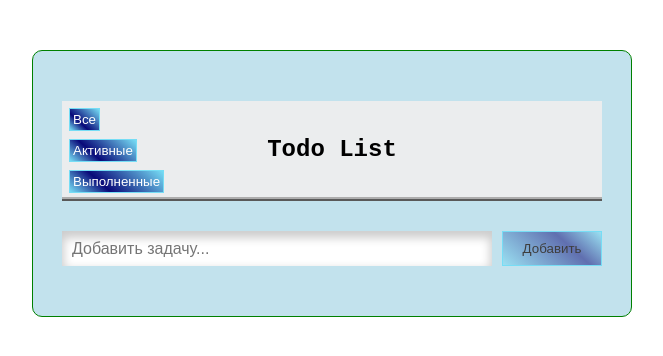
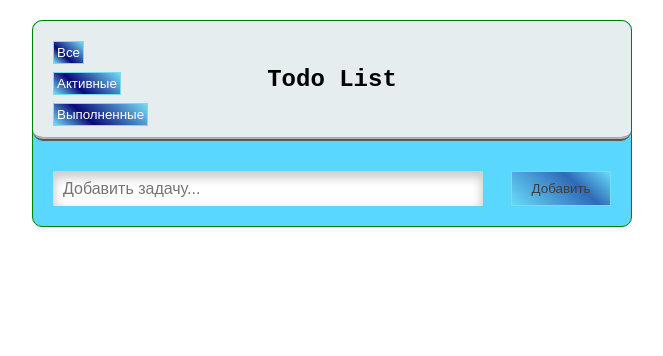
Before and after one commit to CheshireAtTheFront/ToDo-List---React, a React (Create React App) app: page / in a window 1280 px wide. Shown: the top 356 px of the page, without its empty margins (308-971 px from the left). Built offline with nearby package versions, Linux system fonts and the light colour scheme.

Commit message:
fixed: правка-стилей

```diff
--- a/package.json
+++ b/package.json
@@ -2,7 +2,7 @@
   "name": "todo-react",
   "version": "0.1.0",
   "private": true,
-  "homepage": "https://cheshireatthefront.github.io/ToDo-List---React.io",
+  "homepage": "https://cheshireatthefront.github.io/ToDo-List---React",
   "dependencies": {
     "@testing-library/jest-dom": "^5.17.0",
     "@testing-library/react": "^13.4.0",
--- a/public/index.html
+++ b/public/index.html
@@ -10,7 +10,7 @@
       content="Web site created using create-react-app"
     />
     <link rel="manifest" href="%PUBLIC_URL%/manifest.json" />
-    <link rel="stylesheet" href="/ToDo-List---React.io/style.css" />
+    <link rel="stylesheet" href="/ToDo-List---React/style.css" />
     <title>Todo List</title>
   </head>
   <body>
--- a/public/style.css
+++ b/public/style.css
@@ -11,19 +11,21 @@ button {
 }
 
 .App {
+  padding: 0 20px;
   font-size: 16px;
   font-family: "Courier New", Courier, monospace;
 }
 
 .main {
-  margin: 50px auto 0;
-  padding: 50px 0;
+  margin: 20px auto 20px;
+  padding-bottom: 20px;
   width: 100%;
   max-width: 600px;
   min-height: 200px;
   border: 1px solid green;
   border-radius: 10px;
-  background-color: rgba(0, 136, 179, 0.239);
+  background-color: rgb(90 215 255);
+  /* background-color: rgba(0, 136, 179, 0.239); */
 }
 
 .section {
@@ -33,7 +35,7 @@ button {
 .container {
   padding: 0 20px;
   width: 100%;
-  max-width: 580px;
+  max-width: 600px;
 }
 
 .block {
@@ -64,7 +66,7 @@ button {
 
 /* Header */
 .section-title {
-  height: 100px;
+  height: 120px;
 }
 
 .section-title__container {
@@ -72,18 +74,18 @@ button {
   justify-content: center;
   align-items: center;
   position: relative;
-  max-width: 540px;
   width: 100%;
   height: inherit;
   background-color: rgba(239, 239, 239, 0.941);
   border-bottom: 4px ridge #adadad;
+  border-radius: 10px;
 }
 
 /* Buttons */
 .block-buttons {
   position: absolute;
-  top: 7px;
-  left: 7px;
+  top: 20px;
+    left: 20px;
   align-items: start;
   height: 85px;
 }
```
